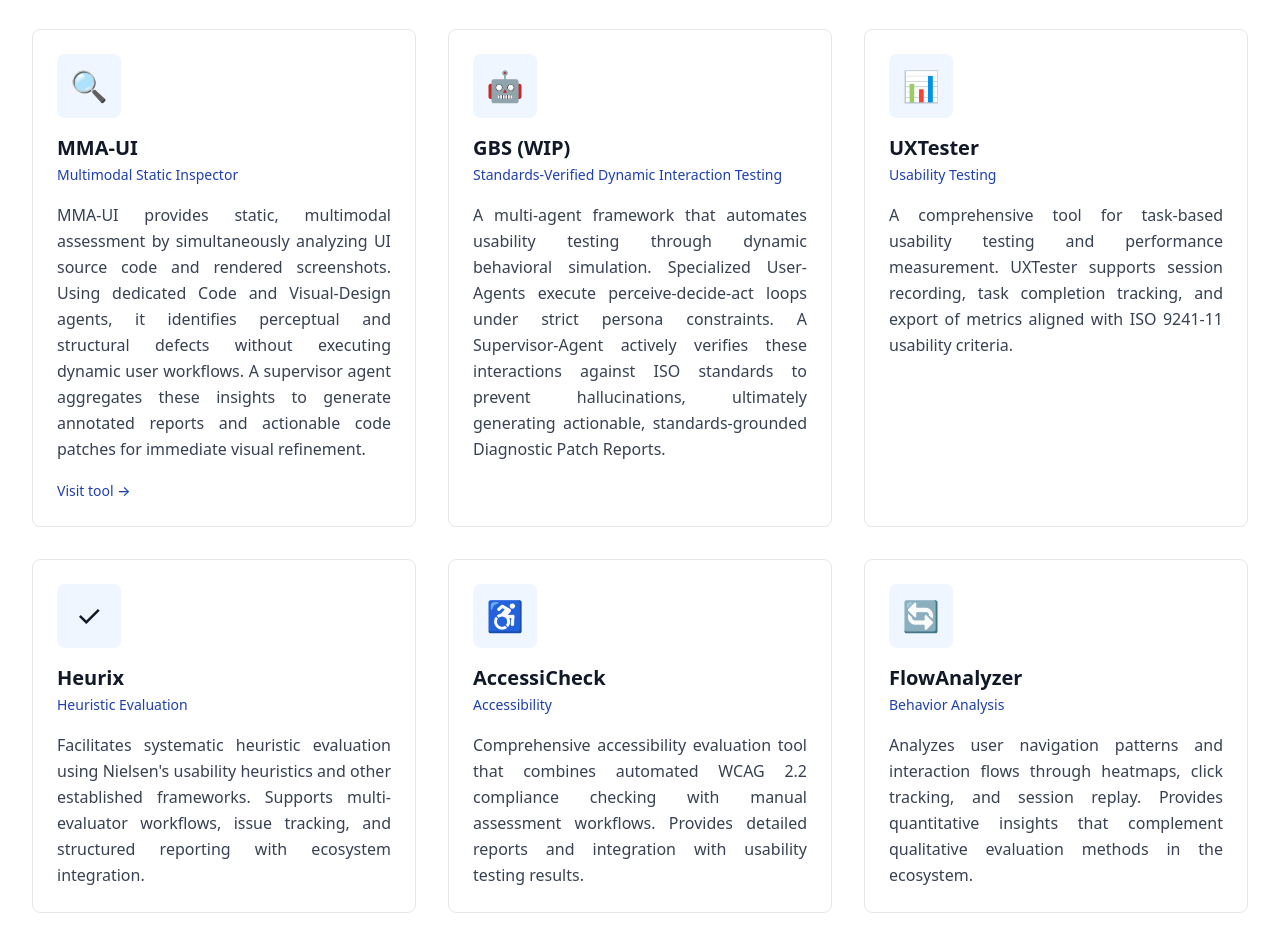
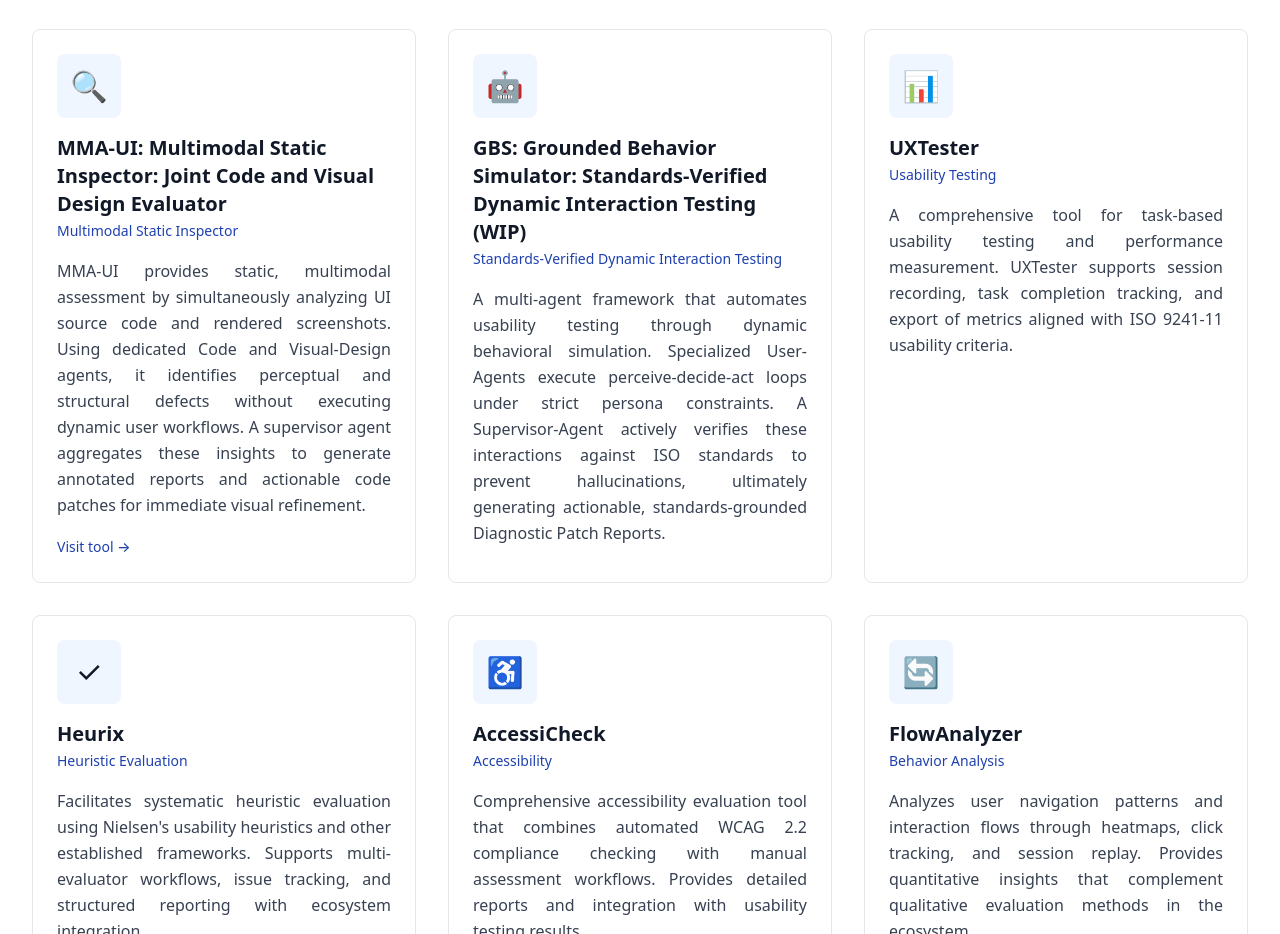
Before and after one commit to mohamedsemah/S-UXE-s, a Next.js app: page /tools in a window 1280 px wide. Shown: the part 900-1834 px from the top of the page. Built offline with nearby package versions, Linux system fonts and the light colour scheme.

Commit message:
Rename the MMA-UI and GBS tools

```diff
--- a/app/tools/page.tsx
+++ b/app/tools/page.tsx
@@ -31,14 +31,14 @@ const tools = [
     url: 'https://github.com/rezmeplz/M-CAUE',
   },
   {
-    name: 'MMA-UI',
+    name: 'MMA-UI: Multimodal Static Inspector: Joint Code and Visual Design Evaluator',
     category: 'Multimodal Static Inspector',
     description: 'MMA-UI provides static, multimodal assessment by simultaneously analyzing UI source code and rendered screenshots. Using dedicated Code and Visual-Design agents, it identifies perceptual and structural defects without executing dynamic user workflows. A supervisor agent aggregates these insights to generate annotated reports and actionable code patches for immediate visual refinement.',
     icon: '🔍',
     url: 'https://github.com/rezmeplz/MultiModelAgent-UI',
   },
   {
-    name: 'GBS (WIP)',
+    name: 'GBS: Grounded Behavior Simulator: Standards-Verified Dynamic Interaction Testing (WIP)',
     category: 'Standards-Verified Dynamic Interaction Testing',
     description: 'A multi-agent framework that automates usability testing through dynamic behavioral simulation. Specialized User-Agents execute perceive-decide-act loops under strict persona constraints. A Supervisor-Agent actively verifies these interactions against ISO standards to prevent hallucinations, ultimately generating actionable, standards-grounded Diagnostic Patch Reports.',
     icon: '🤖',
```
